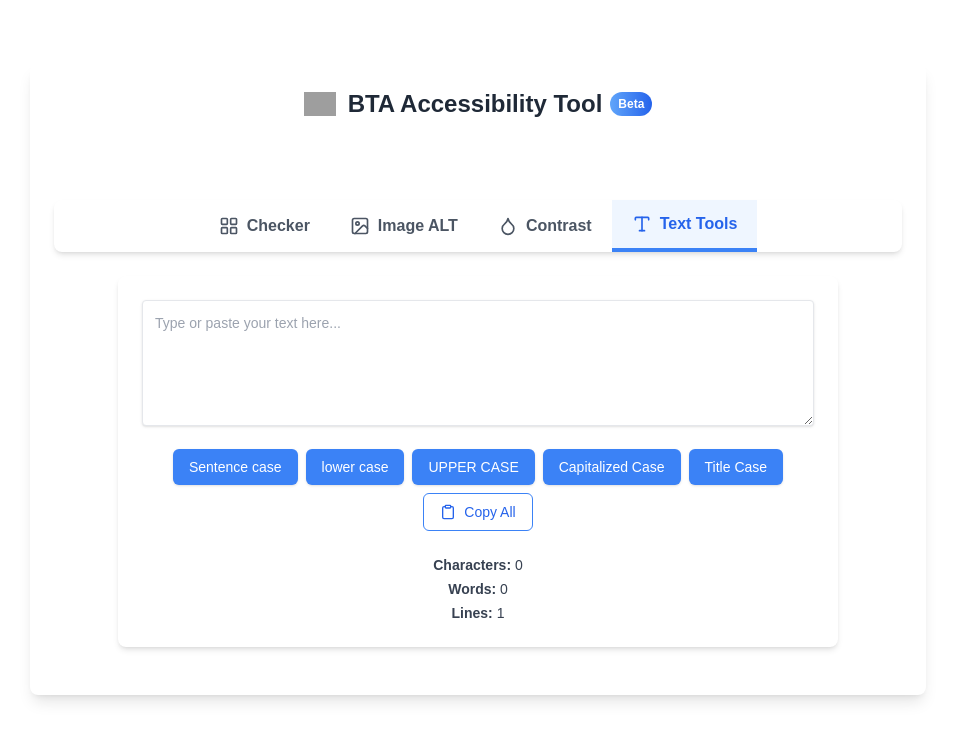
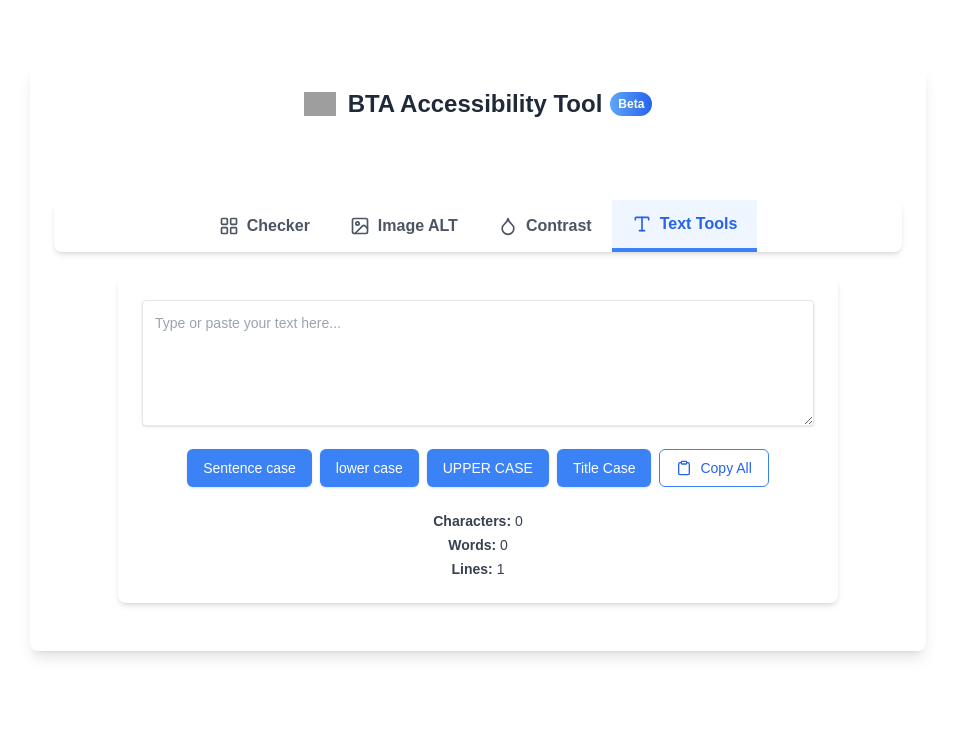
Before and after one commit to leolocatelli/BTA-accessibility-checker, a Next.js app in the folder accessibility-checker/: page / in a window 1280 px wide. Both pictures are taken after a click on the button "Text Tools". Shown: the top 740 px of the page, without its empty margins (162-1117 px from the left). Built offline with nearby package versions, Linux system fonts and the light colour scheme; grey boxes are pictures that could not be loaded.

Commit message:
fixed button on text input

```diff
--- a/accessibility-checker/src/components/CharacterCounter.js
+++ b/accessibility-checker/src/components/CharacterCounter.js
@@ -75,9 +75,6 @@ export default function CharacterCounter() {
         <button onClick={() => updateText(transforms.upper)} className={buttonStyle}>
           UPPER CASE
         </button>
-        <button onClick={() => updateText(transforms.capitalized)} className={buttonStyle}>
-          Capitalized Case
-        </button>
         <button onClick={() => updateText(transforms.title)} className={buttonStyle}>
           Title Case
         </button>
```
